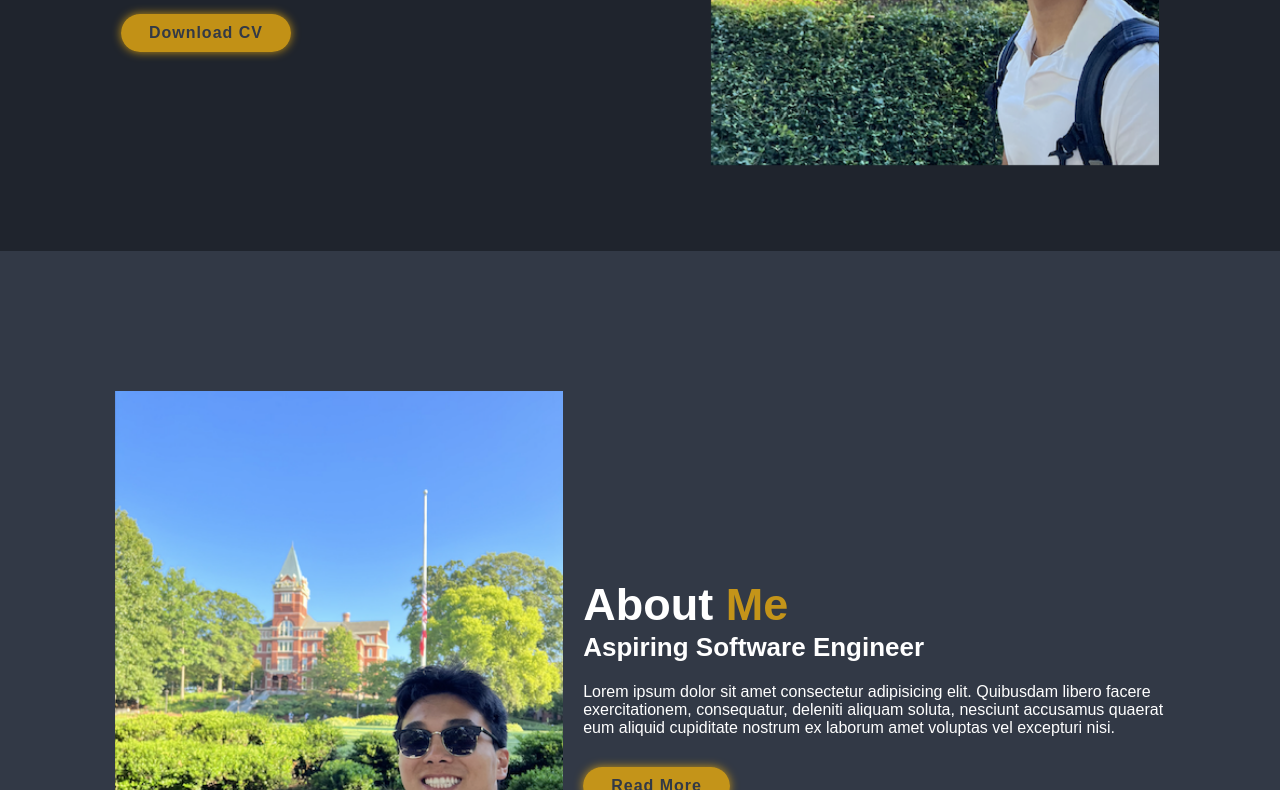
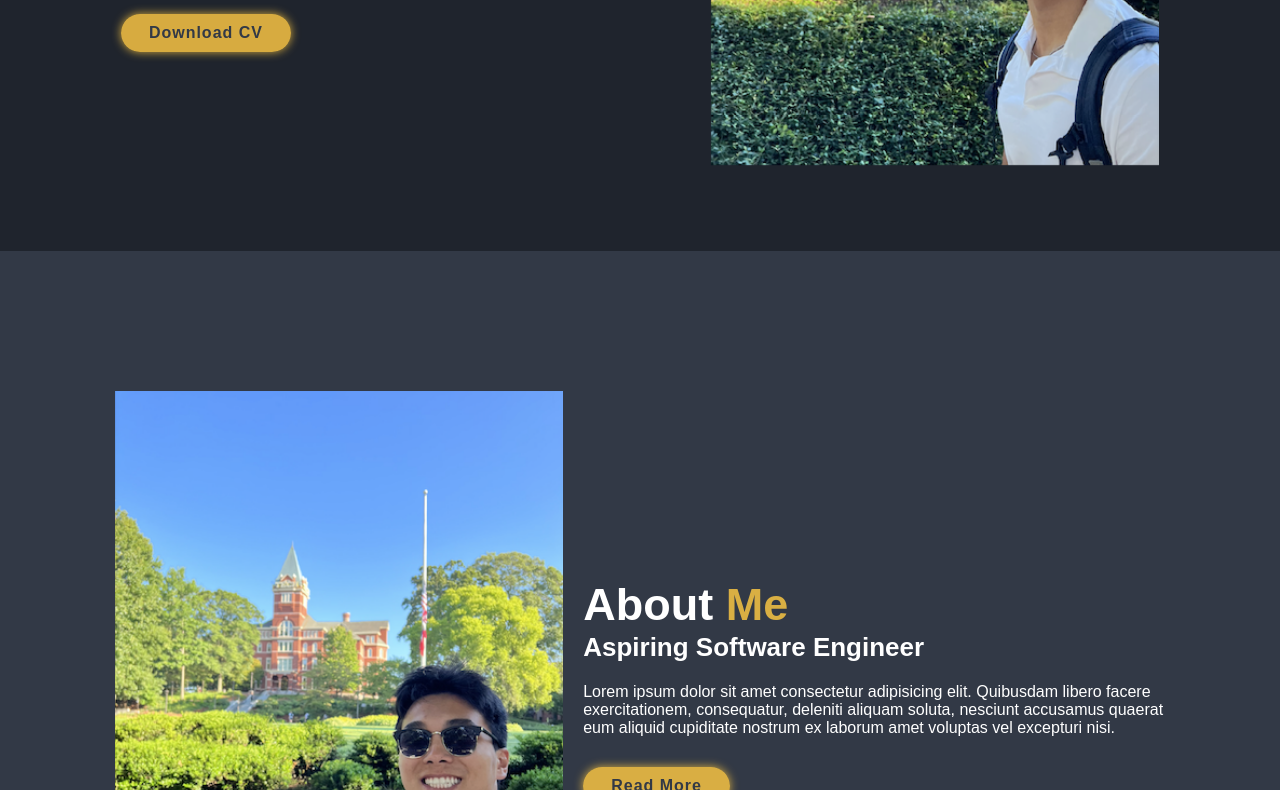
Before and after one commit to kennyzheng0403/KennyZheng, a plain HTML site: page index.html in a window 1280 px wide. Shown: the part 549-1339 px from the top of the page. Drawn offline with nearby package versions, Linux system fonts and the light colour scheme; a web font is replaced by a local one.

Commit message:
color again

```diff
--- a/style.css
+++ b/style.css
@@ -16,7 +16,7 @@
     --second-bg-color: #323946;
     --text-color: #fff;
     /* --main-color: #0ef; */
-    --main-color: #dea512d9 ;
+    --main-color: #f7c443d9 ;
 
 
 }
```
